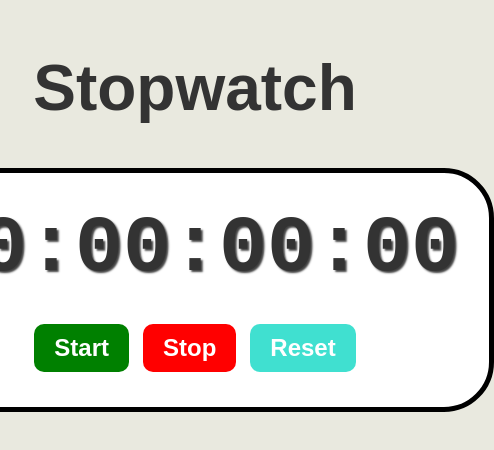
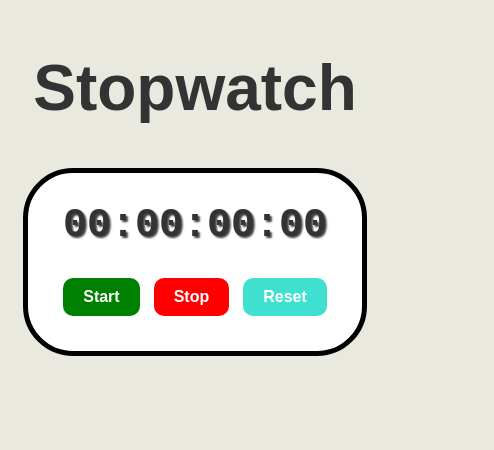
Before and after one commit to GabrielBolarinwa/Stopwatch, a plain HTML site: page index.html in a window 390 px wide. Shown: the whole page, 494 px wide, since content can reach past the window. Drawn offline with Linux system fonts and the light colour scheme.

Commit message:
Fixed minor responsiveness issues

```diff
--- a/css/style.css
+++ b/css/style.css
@@ -3,6 +3,7 @@ body {
     flex-direction: column;
     align-items: center;
     background-color: #e9e9df;
+    font-size: clamp(1rem, 0.5rem + 1vw, 2rem);
 }
 #myH1 {
     font-size: 4rem;
@@ -19,7 +20,7 @@ body {
     background-color: white;
 }
 #display {
-  font-size: 5rem;
+    font-size: clamp(2.5rem, 0.5rem + 3vw, 5rem);
     font-family: monospace;
     font-weight: bold;
     color: #333;
@@ -27,11 +28,10 @@ body {
     margin-bottom: 25px;
 }
 #controls button {
-  font-size: 1.5rem;
+    font-size: inherit;
     font-weight: bold;
     padding: 10px 20px;
     margin: 5px;
-  min-width: 75px;
     border: none;
     border-radius: 10px;
     cursor: pointer;
```
Lines whose indentation alone changed are shown as unchanged.
